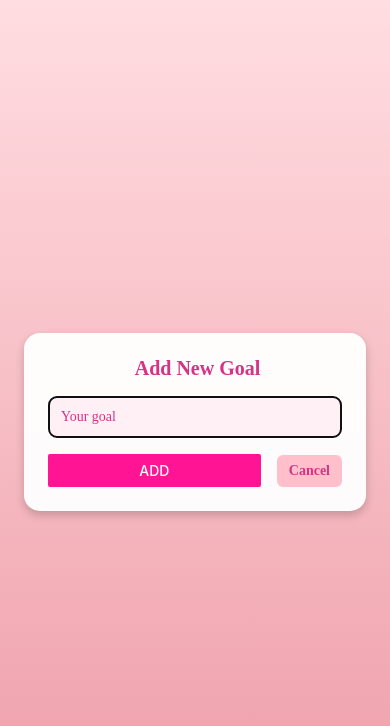
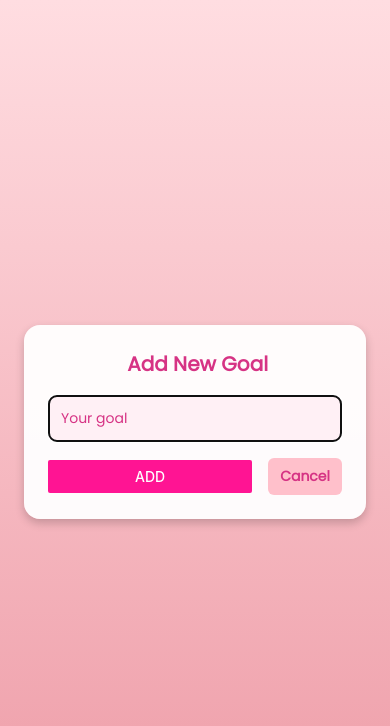
Before and after one commit to Esdeath4l/GoalApp, a React Native app: screen / in a window 390 px wide. Both pictures are taken after a click on the button "ADD NEW GOAL". Shown: the top 726 px of the page. Built offline with nearby package versions, Linux system fonts and the light colour scheme.

Commit message:
GoalInput.js

```diff
--- a/GoalInput.js
+++ b/GoalInput.js
@@ -25,10 +25,10 @@ export default function GoalInput({
         style={styles.modalContainer}
       >
         <View style={styles.inputWrapper}>
-          <Text style={[styles.title, { fontFamily: 'Poppins-Regular' }]}> Add New Goal</Text>
+          <Text style={[styles.title, { fontFamily: 'poppins' }]}> Add New Goal</Text>
           <TextInput
             onChangeText={onInputChange}
-            style={[styles.input, { fontFamily: 'Poppins-Regular' }]}
+            style={[styles.input, { fontFamily: 'poppins' }]}
             placeholder="Your goal"
             value={enteredText}
             placeholderTextColor="#d63384"
@@ -42,7 +42,7 @@ export default function GoalInput({
               />
             </View>
             <Pressable onPress={onClose} style={styles.cancelButton}>
-              <Text style={[styles.cancelText, { fontFamily: 'Poppins-Regular' }]}>Cancel</Text>
+              <Text style={[styles.cancelText, { fontFamily: 'poppins' }]}>Cancel</Text>
             </Pressable>
           </View>
         </View>
```
